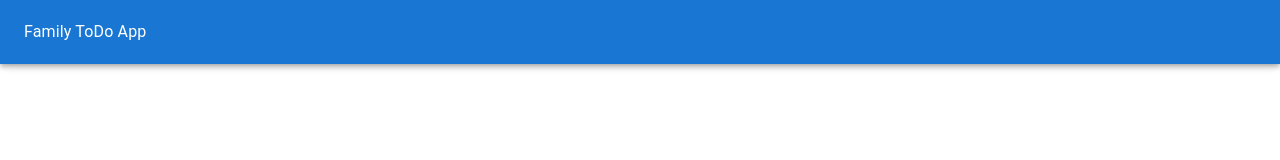
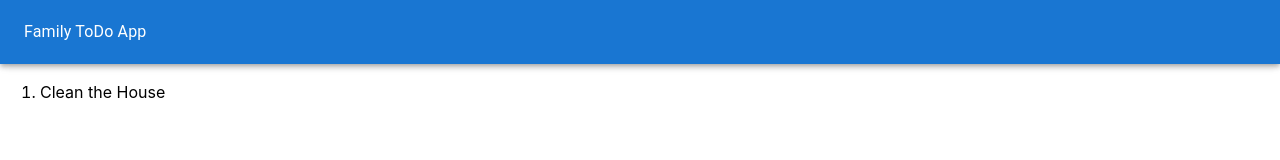
Before and after one commit to apellum/ToDo-Client, a React (Create React App) app: page / in a window 1280 px wide. Shown: the top 160 px of the page. Built offline with nearby package versions, Linux system fonts and the light colour scheme.

Commit message:
Added Home Component with Route

```diff
--- a/src/components/App.js
+++ b/src/components/App.js
@@ -1,10 +1,17 @@
 import React from 'react';
+import { BrowserRouter as Router, Switch, Route } from 'react-router-dom'
 import NavBar from './NavBar';
+import Home from './Home';
 
 function App() {
   return (
     <div className="App">
-      <NavBar/>
+      <Router>
+        <NavBar/>
+        <Switch>
+          <Route exact path='/' component={Home} />
+        </Switch>
+      </Router>
     </div>
   );
 }
--- /dev/null
+++ b/src/components/Home.js
@@ -0,0 +1,14 @@
+import React from 'react'
+
+const Home = () => {
+    return (
+        <div>
+            <h1>To Do List</h1>
+            <ol>
+                <li>Clean the House</li>
+            </ol>
+        </div>
+    )
+}
+
+export default Home
```
